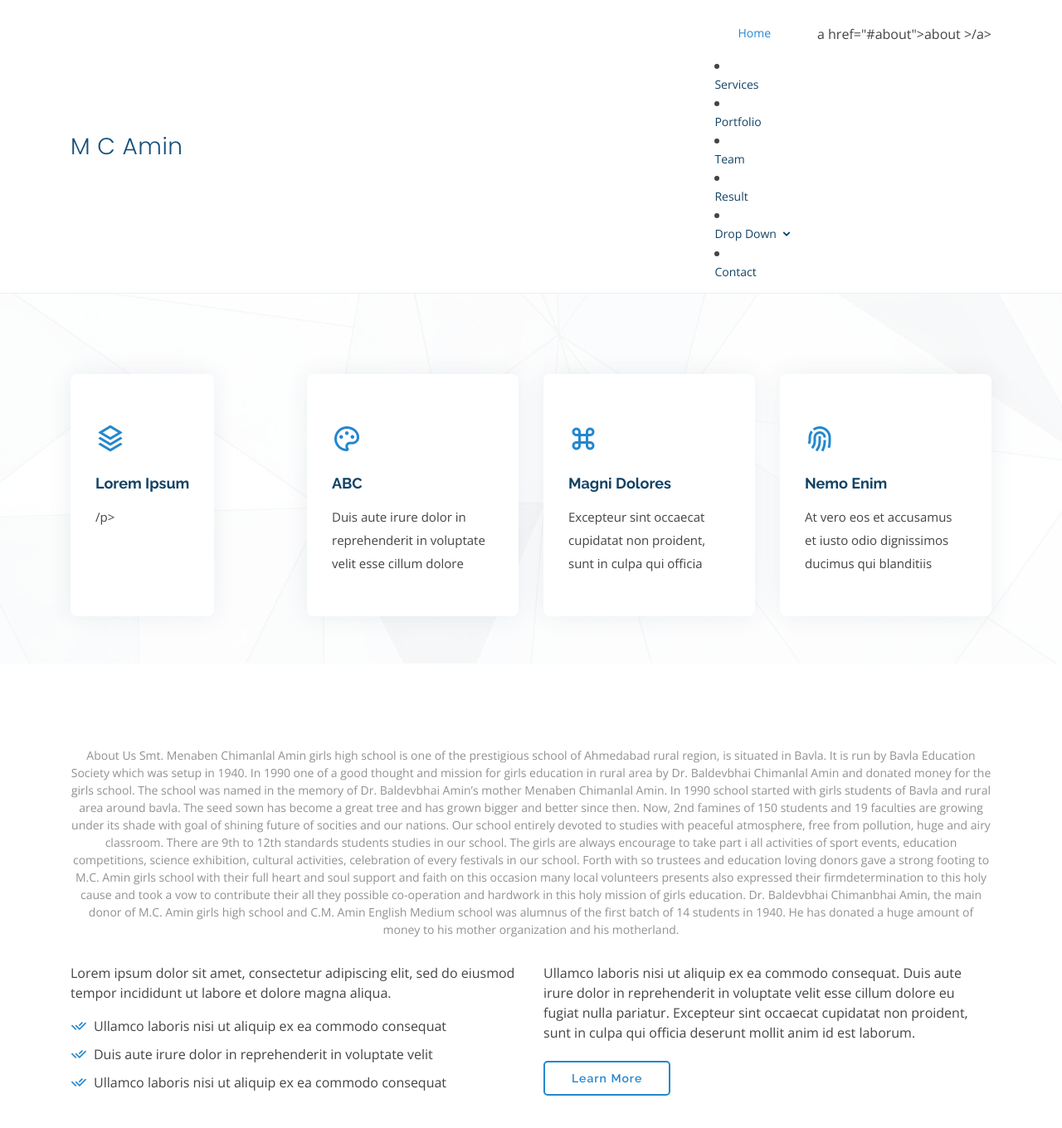
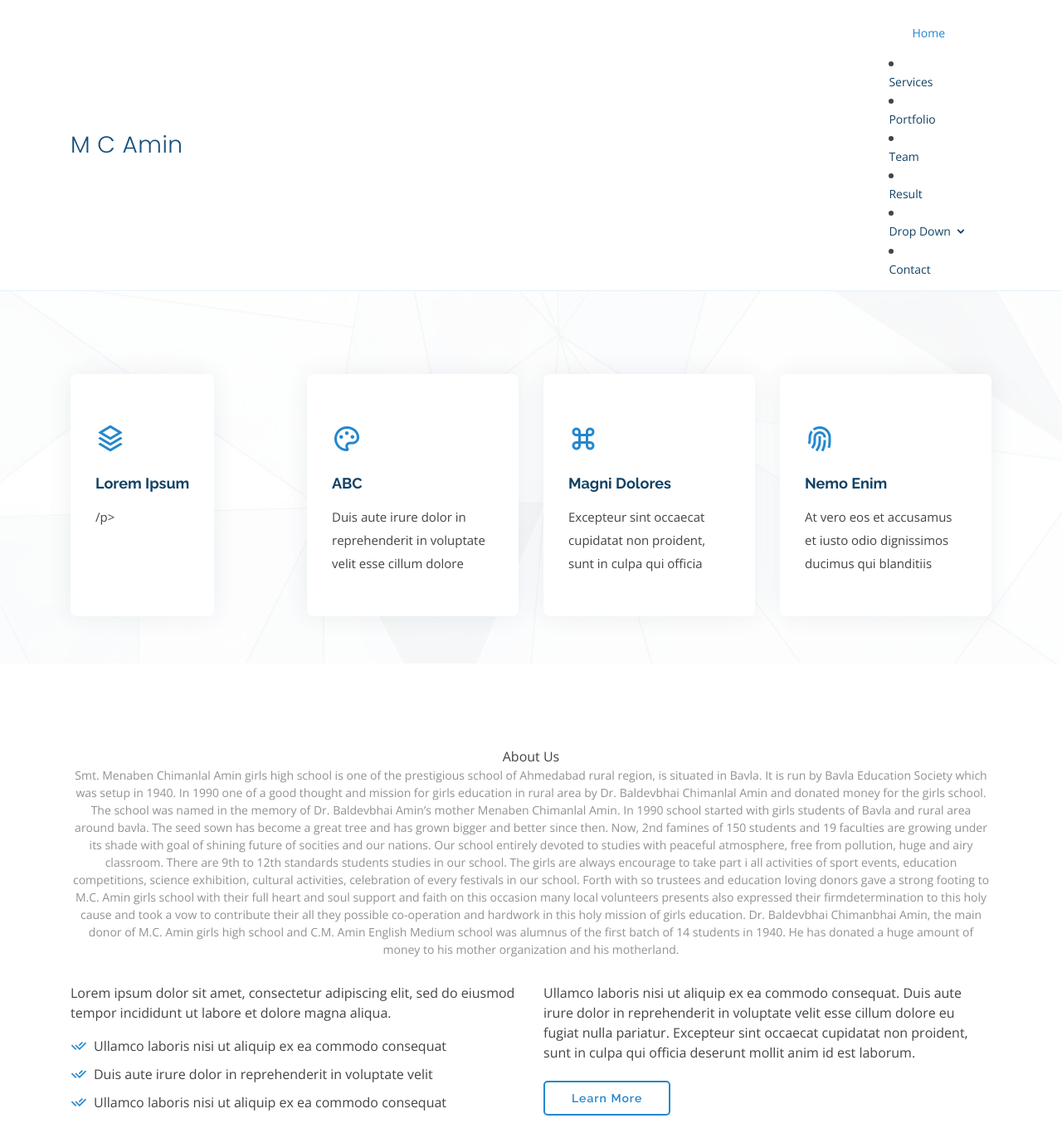
Before and after one commit to mcaghs/mcaghs.github.io, a plain HTML site: page index.html in a window 1280 px wide. Shown: the top 1360 px of the page at 83% size. Drawn offline with nearby package versions, Linux system fonts and the light colour scheme.

Commit message:
about us added

```diff
--- a/index.html
+++ b/index.html
@@ -51,7 +51,7 @@
           <li class="active"><a href="index.html">Home</a></li>
           <li>
 
-          <li>a href="#about">about >/a></ul></li>
+          <li>
         </ul>
           <li><a href="#services">Services   </a></li>
           <li><a href="#portfolio">Portfolio</a></li>
@@ -145,8 +145,8 @@
 
 
 
-       </h2>
-          <p>    About Us
+       </h2>  About Us
+          <p>
              Smt. Menaben Chimanlal Amin girls high school is one of the prestigious school of Ahmedabad rural region, is situated in Bavla. It is run by Bavla Education Society which was setup in 1940. In 1990 one of a good thought and mission for girls education in rural area by Dr. Baldevbhai Chimanlal Amin and donated money for the girls school. The school was named in the memory of Dr. Baldevbhai Amin’s mother Menaben Chimanlal Amin. In 1990 school started with girls students of Bavla and rural area around bavla.
 
 
```
